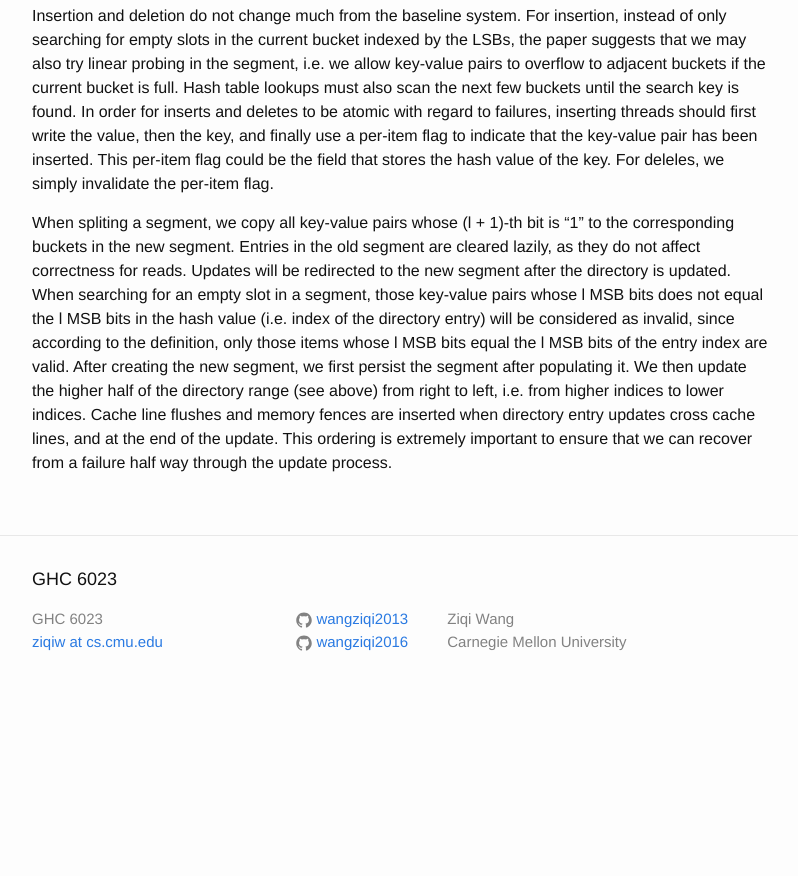
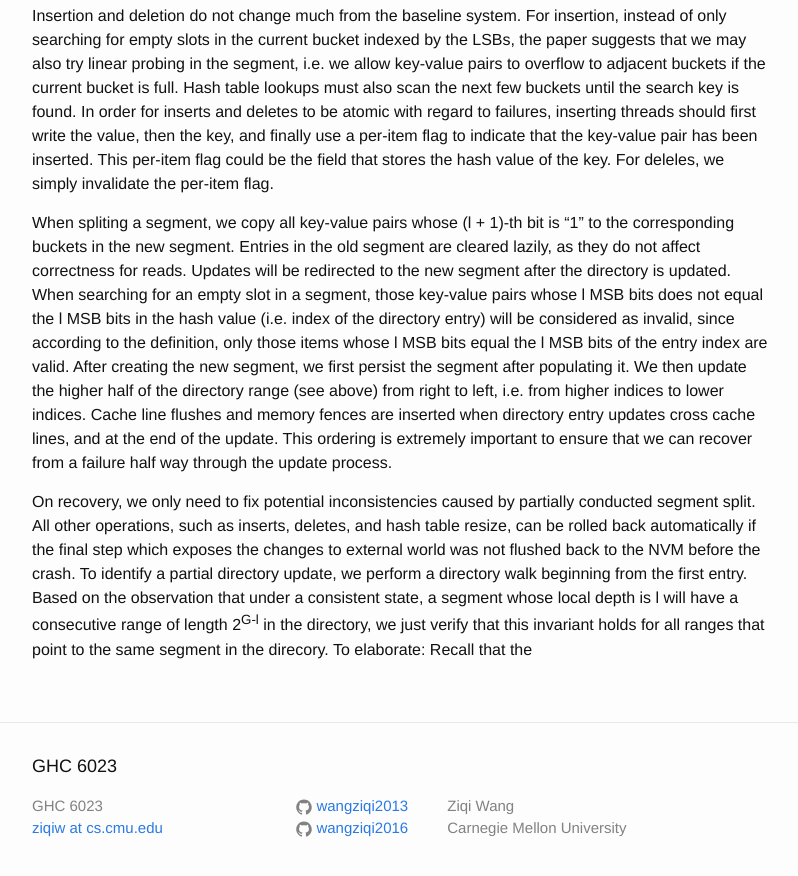
Before and after one commit to wangziqi2013/wangziqi2013.github.io, a Jekyll site: the page built from _posts/2019-12-06-cceh.markdown, in a window 1280 px wide and 900 px high, scrolled down 3104 px. Shown: the top 876 px of the window, without its empty margins (238-1036 px from the left). Built offline with Jekyll 4.4.1, drawn with Linux system fonts in a browser that asks for light colours; before the commit the page ends 3817 px from its top, so only the background shows below that.

Commit message:
Adding recovery

```diff
--- a/_posts/2019-12-06-cceh.markdown
+++ b/_posts/2019-12-06-cceh.markdown
@@ -129,3 +129,10 @@ valid. After creating the new segment, we first persist the segment after popula
 of the directory range (see above) from right to left, i.e. from higher indices to lower indices. Cache line flushes
 and memory fences are inserted when directory entry updates cross cache lines, and at the end of the update. This ordering
 is extremely important to ensure that we can recover from a failure half way through the update process.
+
+On recovery, we only need to fix potential inconsistencies caused by partially conducted segment split. All other operations,
+such as inserts, deletes, and hash table resize, can be rolled back automatically if the final step which exposes the changes
+to external world was not flushed back to the NVM before the crash. To identify a partial directory update, we perform a
+directory walk beginning from the first entry. Based on the observation that under a consistent state, a segment whose local
+depth is l will have a consecutive range of length 2<sup>G-l</sup> in the directory, we just verify that this invariant holds
+for all ranges that point to the same segment in the direcory. To elaborate: Recall that the
```
